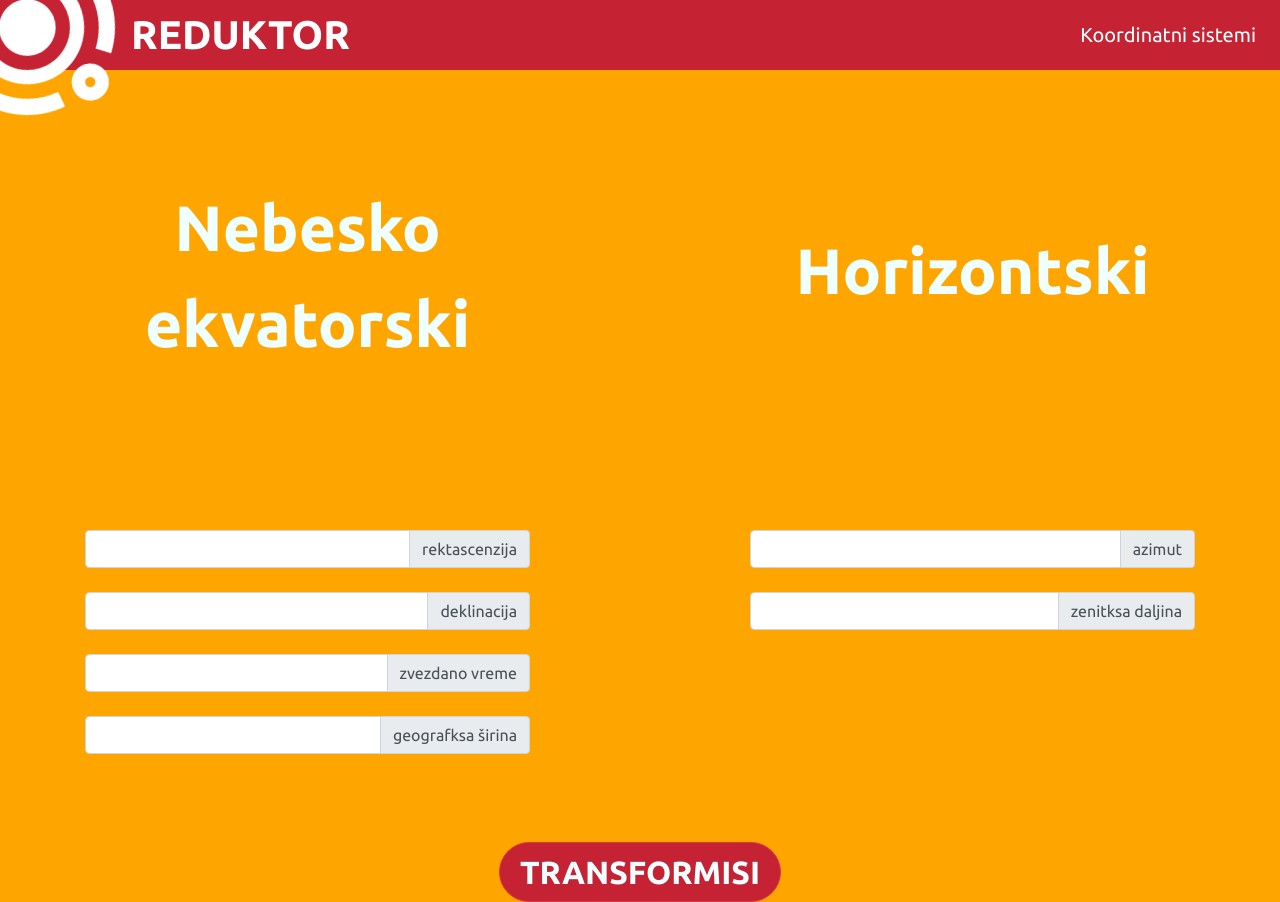
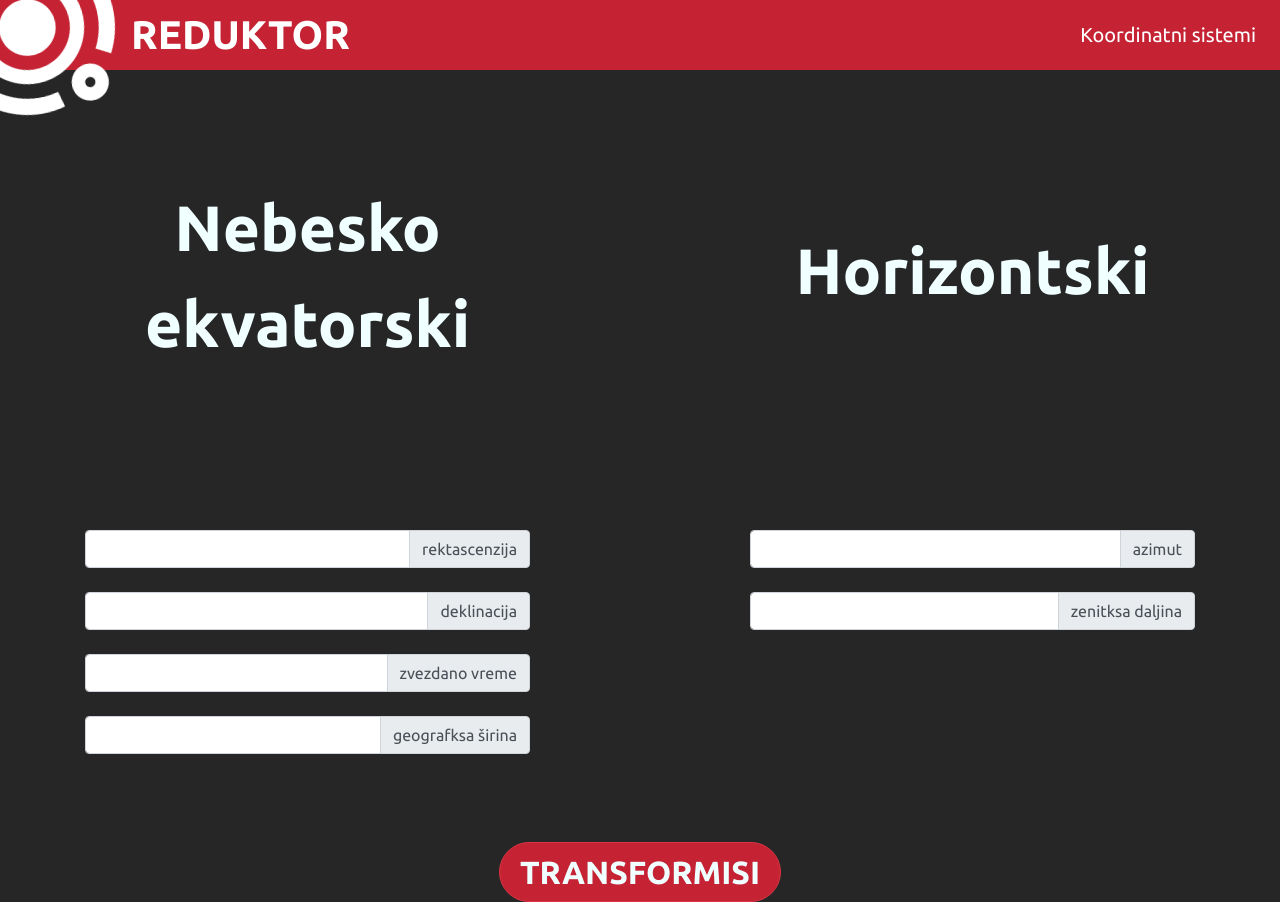
Before and after one commit to rentorious/reduktor, a Flask app: page /prelasci/ in a window 1280 px wide. Run offline with Flask 2, Linux system fonts and the light colour scheme; some libraries are stand-ins or nearby versions.

Commit message:
revert to normal

```diff
--- a/reduktor/static/styles/main.css
+++ b/reduktor/static/styles/main.css
@@ -1,6 +1,6 @@
 body {
   font: 100% "Ubuntu", sans-serif;
-  background-color: orange;
+  background-color: #262626;
   color: #F0FFFF;
 }
 
--- a/reduktor/static/styles/main.scss
+++ b/reduktor/static/styles/main.scss
@@ -5,8 +5,7 @@ $text-color: #F0FFFF;
 
 body {
   font: 100% $font-stack;
-  //background-color: $secondary-color;
-  background-color: orange;
+  background-color: $secondary-color;
   color: $text-color;
 }
 
```
Also changed, not shown: 1 other file.
